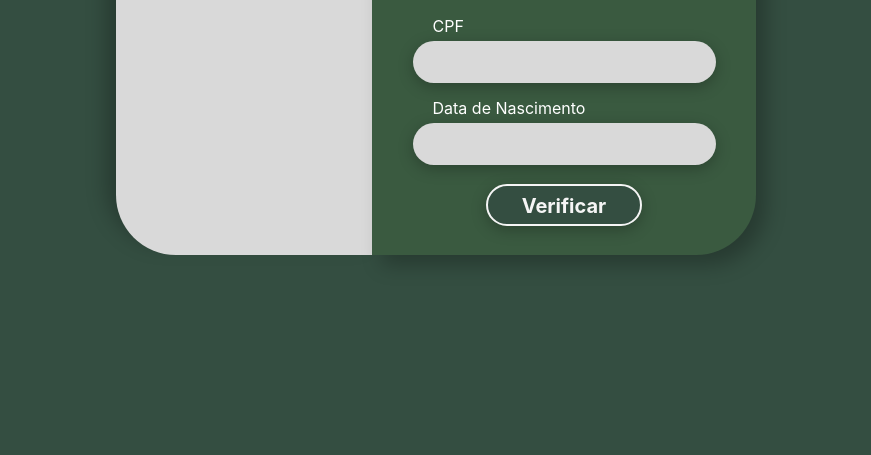
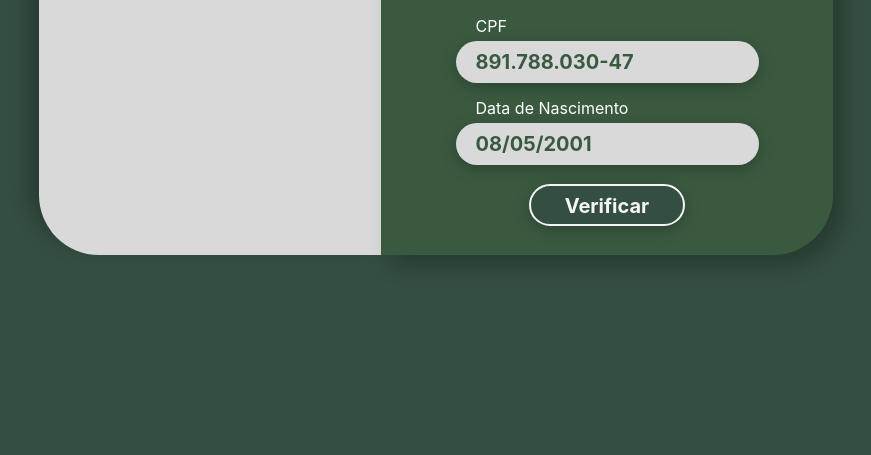
Before and after one commit to fernandapcaetano/exercito, a plain HTML site: page index.html in a window 1280 px wide. Shown: the part 345-800 px from the top of the page, without its empty margins (204-1075 px from the left). Drawn offline with Linux system fonts and the light colour scheme; a web font is replaced by a local one.

Commit message:
Add files via upload

```diff
--- a/assets/css/style.css
+++ b/assets/css/style.css
@@ -21,10 +21,11 @@ body{
 }
 .container{
     display: flex;
+    margin: 80px;
 }
 .container .esquerda{
-    width: 20vw;
-    height: 400px;
+    width: 342px;
+    min-height: 400px;
     background-color: #D9D9D9;
 
     box-shadow: -10px -10px 20px rgba(0, 0, 0, 0.25);
@@ -32,7 +33,7 @@ body{
 }
 
 .container .direita{
-    width: 30vw;
+    width: 452px;
     display: flex;
     flex-direction: column;
     align-items: center;
--- a/index.html
+++ b/index.html
@@ -2,7 +2,7 @@
 <html lang="pt-br">
 <head>
     <meta charset="UTF-8">
-    <title>Login</title>
+    <title>Document</title>
 
     <link rel="stylesheet" href="assets/css/style.css">
 </head>
@@ -20,12 +20,12 @@
             </div>
             <form action="soldado.html">
                 <div class="input">
-                    <input type="text" name="cpf" id="cpf" maxlength="14" autocomplete="off">
+                    <input value = "891.788.030-47" type="text" name="cpf" id="cpf" maxlength="14" autocomplete="off">
                     <label for="cpf">CPF</label>
                 </div>
 
                 <div class="input">
-                    <input type="text" name="nascimento" id="nascimento">
+                    <input type="text" name="nascimento" id="nascimento" maxlength="10" value="08/05/2001">
                     <label for="nascimento">Data de Nascimento</label>
                 </div>
 
```
Also changed, not shown: assets/js/cpf.js (added), assets/js/dataNascimento.js (added), assets/js/main.js (line endings or trailing spaces).
